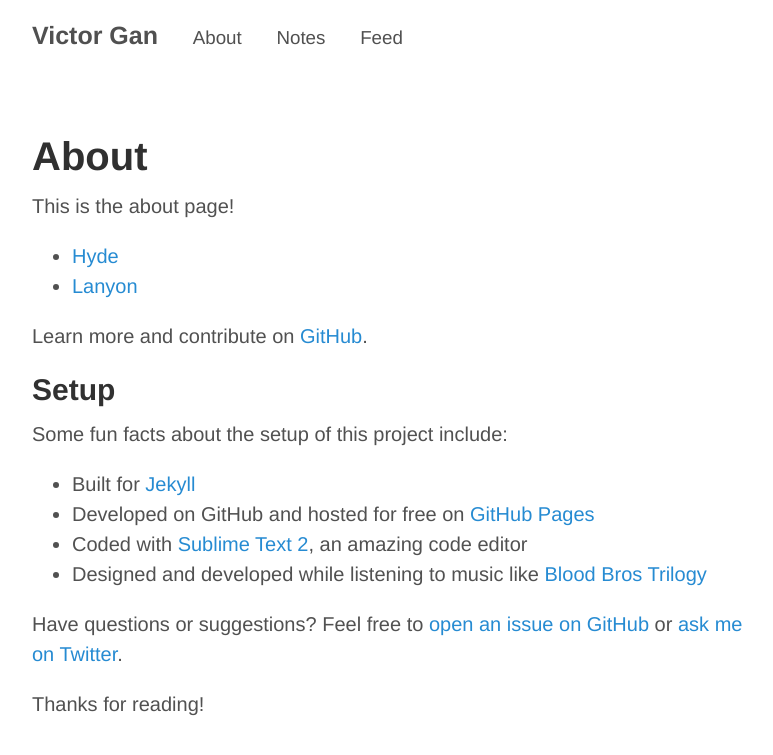
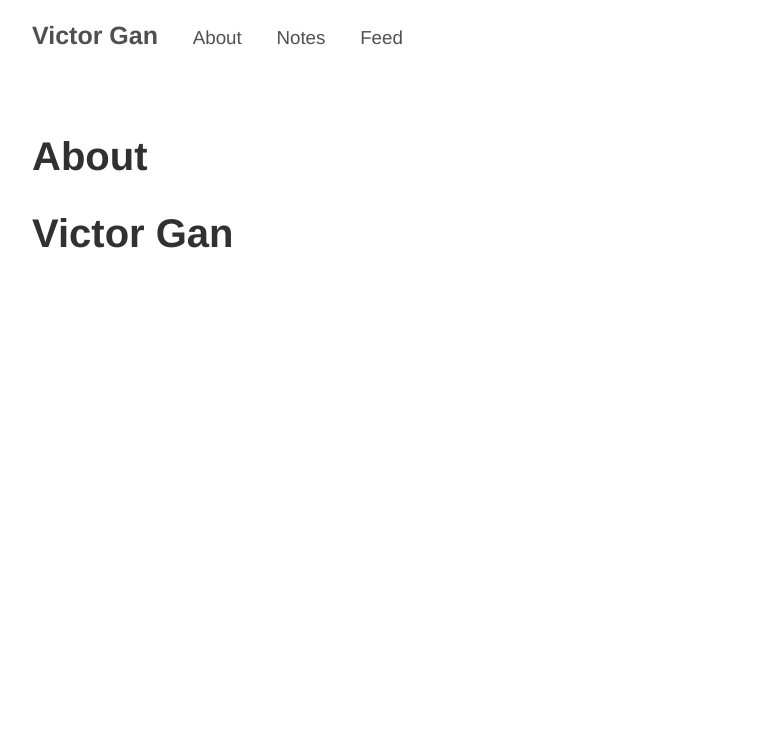
Before and after one commit to victorgan/victorgan.github.io, a Jekyll site: the page built from about.md, in a window 1280 px wide. Shown: the top 755 px of the page, without its empty margins (248-1021 px from the left). Built offline with Jekyll 4.4.1, drawn with Linux system fonts in a browser that asks for light colours.

Commit message:
to complete

```diff
--- a/about.md
+++ b/about.md
@@ -3,22 +3,4 @@
 title: About
 ---
 
-This is the about page!
-
-* [Hyde](http://hyde.getpoole.com)
-* [Lanyon](http://lanyon.getpoole.com)
-
-Learn more and contribute on [GitHub](https://github.com/poole).
-
-## Setup
-
-Some fun facts about the setup of this project include:
-
-* Built for [Jekyll](http://jekyllrb.com)
-* Developed on GitHub and hosted for free on [GitHub Pages](https://pages.github.com)
-* Coded with [Sublime Text 2](http://sublimetext.com), an amazing code editor
-* Designed and developed while listening to music like [Blood Bros Trilogy](https://soundcloud.com/maddecent/sets/blood-bros-series)
-
-Have questions or suggestions? Feel free to [open an issue on GitHub](https://github.com/poole/issues/new) or [ask me on Twitter](https://twitter.com/mdo).
-
-Thanks for reading!
+# Victor Gan
```
